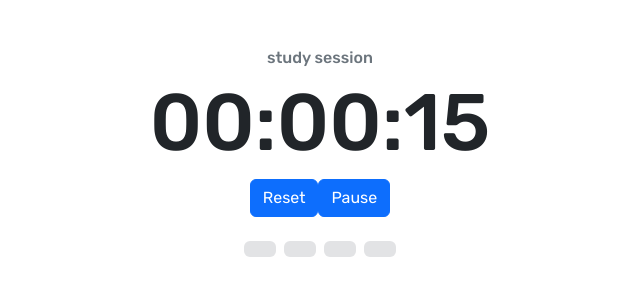
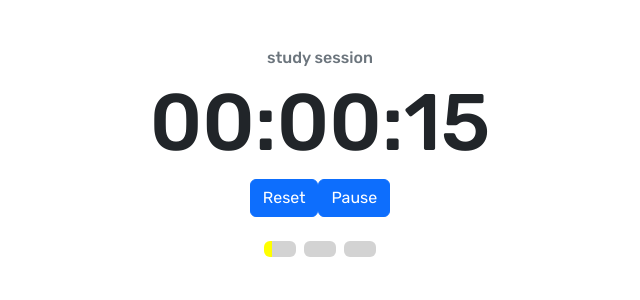
Before and after one commit to sunnyxtian/timer-app, a React (Create React App) app in the folder timer-app-react/: page / in a window 1280 px wide. Shown: the top 300 px of the page, without its empty margins (320-960 px from the left). Built offline with nearby package versions, Linux system fonts and the light colour scheme.

Commit message:
Created color filling feature for amount of intervals elasped

```diff
--- a/timer-app-react/src/components/IntervalIndicator.js
+++ b/timer-app-react/src/components/IntervalIndicator.js
@@ -1,25 +1,37 @@
+import '../componentsCSS/Indicator.css';
+
 function IntervalIndicator(props) {
+  // Props parameters
   let currInterval = props.currentInterval;
   const totalIntervals = props.totalIntervals;
   let remainingTime = props.remainingTime;
-  const intervalLengthMins = props.focusLengthMins;
+  const totalMins = props.totalMins;
 
-  const interval = (
-    <div className="bg-secondary-subtle rounded mx-1" style={{width:"2rem", height:"1rem"}}>
-    </div>
-  );
+  // Generate an array with the length of totalIntervals and map it to display intervals
+  const intervalsArray = Array(totalIntervals).fill(null);
 
   return (
     <div className="d-inline-flex p-4">
-      {interval}
-      {interval}
-      {interval}
-      {interval}
+      {intervalsArray.map((_, index) => (
+        <div
+          key={index}
+          className={`rounded mx-1 ${index + 1 < currInterval ? "background-color-completed" : "background-color-not-completed"} ${index + 1 === currInterval ? "background-color-in-progress" : ""}`}
+          style={{
+            width: "2rem",
+            height: "1rem",
+            '--remaining-time': remainingTime, // custom CSS variables
+            '--total-mins': totalMins
+          }}
+        >
+        </div>
+      ))}
     </div>
   );
 }
 
 export default IntervalIndicator;
+
+
 
 
 /**
@@ -43,4 +55,10 @@ export default IntervalIndicator;
  *
  * Intervals needs: Total intervals, current interval, and interval total time and current time in
  * current interval
+ *
+ *
+ * So I got it working but it updates it in progress bar style in both the focus and break sessions.
+ *
+ * My next step is to determine if we only want this featue for focus state or switch the color to
+ * orange or red or something for the break state. (Talk to sunny)(TODO)
  */
--- a/timer-app-react/src/components/Timer.js
+++ b/timer-app-react/src/components/Timer.js
@@ -1,6 +1,7 @@
 import React, { useState, useEffect, useRef, useCallback } from 'react';
 import Button from 'react-bootstrap/Button';
 import IntervalIndicator from './IntervalIndicator';
+import '../componentsCSS/Timer.css';
 
 // For sunny
 const Timer = (props) => {
@@ -146,9 +147,8 @@ const Timer = (props) => {
                 )}
             </div>
             <div>
-                <IntervalIndicator
-                    focusLengthMins={props.focusLengthMins}
-                    remainingTime={props.remainingTime}
+                <IntervalIndicator totalMins={INITIAL_DURATION}
+                    remainingTime={remainingTime}
                     totalIntervals={props.totalIntervals}
                     currentInterval={props.currentInterval}
                 />
--- /dev/null
+++ b/timer-app-react/src/componentsCSS/Indicator.css
@@ -0,0 +1,16 @@
+.background-color-completed {
+  background-color: green;
+}
+
+.background-color-not-completed {
+  background-color: lightgray;
+}
+
+.background-color-in-progress {
+  background: linear-gradient(
+    to left,
+    lightgray calc((var(--remaining-time) / var(--total-mins)) * 100%), /* Grey up to the percentage of remaining time */
+    yellow calc((var(--remaining-time) / var(--total-mins)) * 100%), /* Yellow from that percentage to the end */
+    yellow 100% /* Ensure yellow extends to the end */
+  );
+}
```
Also changed, not shown: timer-app-react/src/componentsCSS/Timer.css (added).
